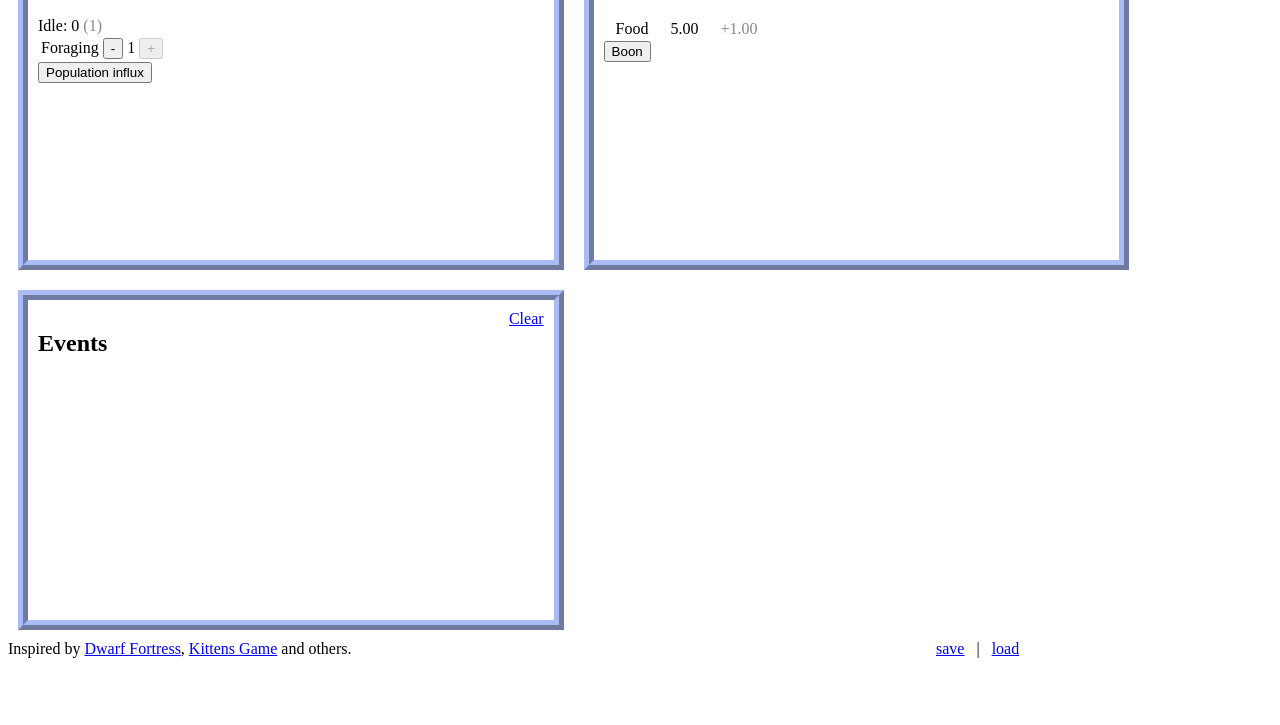
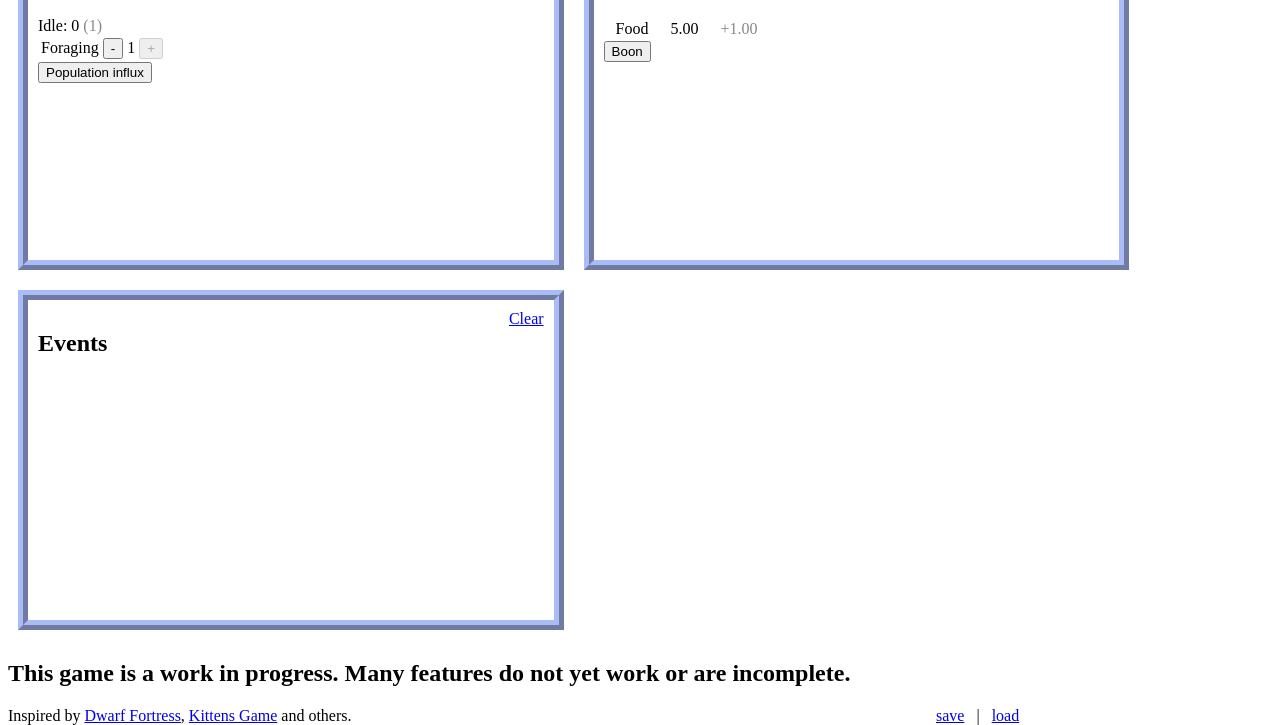
Before and after one commit to qwerky/dwarfs, a plain HTML site: page index.html in a window 1280 px wide. Shown: the part 108-833 px from the top of the page. Before the commit the page ends 800 px from the top, so only its background shows below. Drawn offline with Linux system fonts and the light colour scheme.

Commit message:
Update index.html

```diff
--- a/index.html
+++ b/index.html
@@ -1,7 +1,7 @@
 <!DOCTYPE html PUBLIC "-//W3C//DTD HTML 4.01 Transitional//EN" "http://www.w3.org/TR/html4/loose.dtd">
 <html>
 	<head>
-		<title>JS Timer</title>
+		<title>Dwarfs</title>
 		<meta http-equiv="Content-Type" content="text/html; charset=utf-8">
 		<script src="js/lib/jquery-2.1.3.min.js" type="text/javascript"></script>
 		<script src="js/constants.js" type="text/javascript"></script>
@@ -194,7 +194,7 @@
 			</div>
 		</div>
 		<div class="clear"></div>
-
+		<h2>This game is a work in progress. Many features do not yet work or are incomplete.</h2>
 		<div id="footer">
 			<div class="left">
 				Inspired by <a target="_blank" href="http://www.bay12games.com/dwarves/">Dwarf Fortress</a>, <a target="_blank" href="http://bloodrizer.ru/games/kittens/">Kittens Game</a> and others.
```
